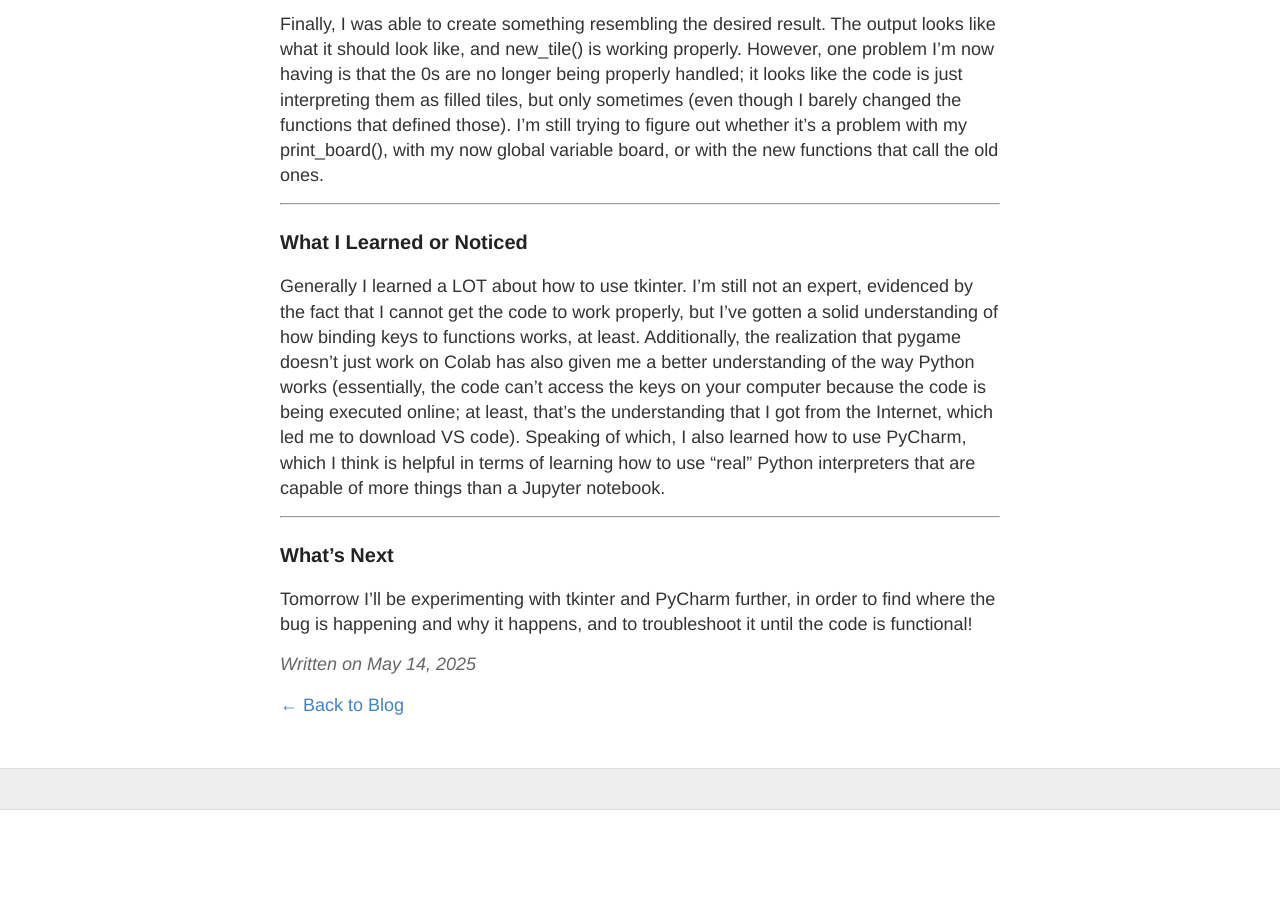
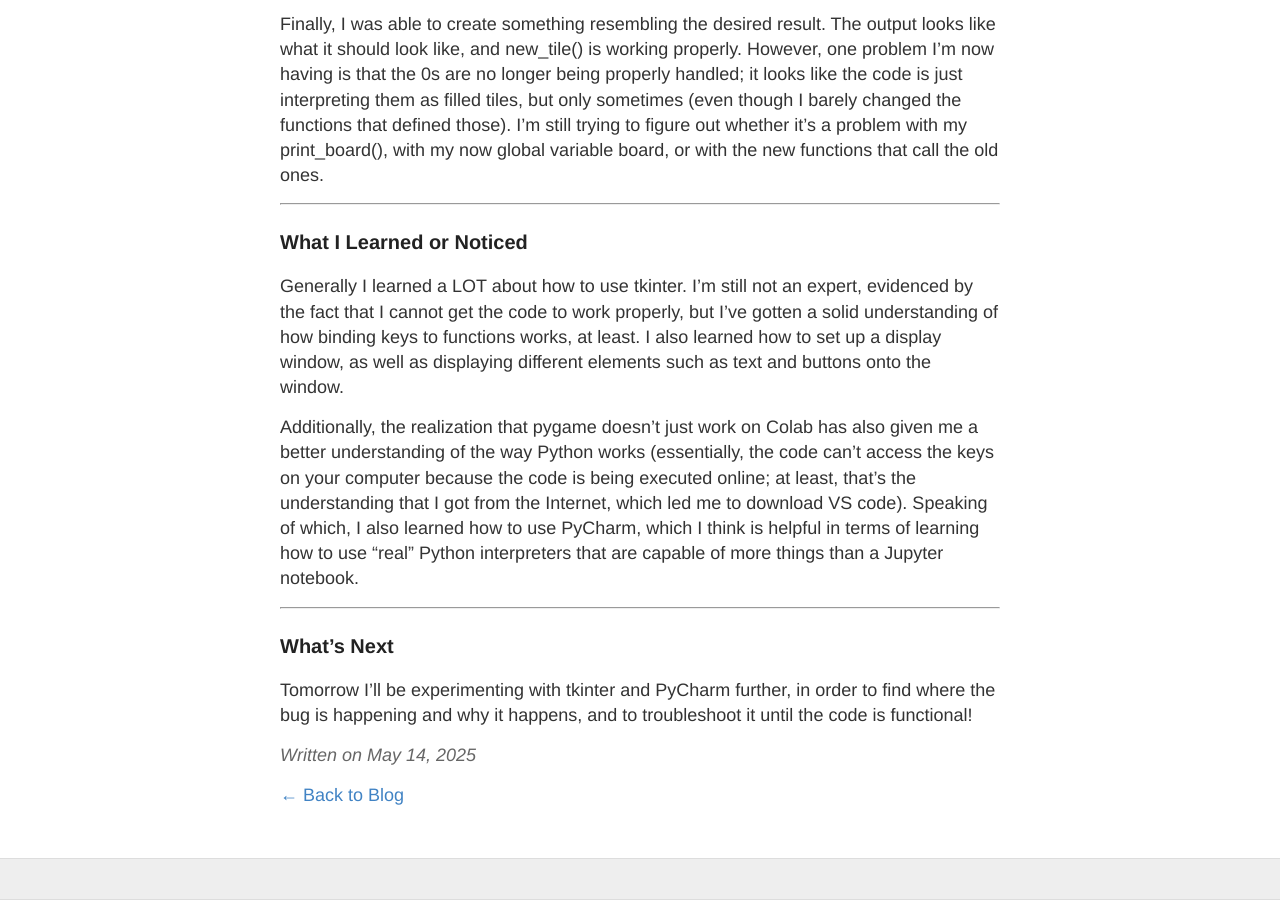
Before and after one commit to sophiachen120/sophiachen120.github.io, a Jekyll site: the page built from _posts/2025-05-14-day3.md, in a window 1280 px wide and 900 px high, scrolled down 788 px. Built offline with Jekyll 4.4.1, drawn with Linux system fonts in a browser that asks for light colours; before the commit the page ends 1598 px from its top, so only the background shows below that.

Commit message:
Update 2025-05-14-day3.md

```diff
--- a/_posts/2025-05-14-day3.md
+++ b/_posts/2025-05-14-day3.md
@@ -21,7 +21,9 @@ Finally, I was able to create something resembling the desired result. The outpu
 
 ### What I Learned or Noticed
 
-Generally I learned a LOT about how to use tkinter. I'm still not an expert, evidenced by the fact that I cannot get the code to work properly, but I've gotten a solid understanding of how binding keys to functions works, at least. Additionally, the realization that pygame doesn't just work on Colab has also given me a better understanding of the way Python works (essentially, the code can't access the keys on your computer because the code is being executed online; at least, that's the understanding that I got from the Internet, which led me to download VS code). Speaking of which, I also learned how to use PyCharm, which I think is helpful in terms of learning how to use "real" Python interpreters that are capable of more things than a Jupyter notebook.
+Generally I learned a LOT about how to use tkinter. I'm still not an expert, evidenced by the fact that I cannot get the code to work properly, but I've gotten a solid understanding of how binding keys to functions works, at least. I also learned how to set up a display window, as well as displaying different elements such as text and buttons onto the window.
+
+Additionally, the realization that pygame doesn't just work on Colab has also given me a better understanding of the way Python works (essentially, the code can't access the keys on your computer because the code is being executed online; at least, that's the understanding that I got from the Internet, which led me to download VS code). Speaking of which, I also learned how to use PyCharm, which I think is helpful in terms of learning how to use "real" Python interpreters that are capable of more things than a Jupyter notebook.
 
 ---
 
```
